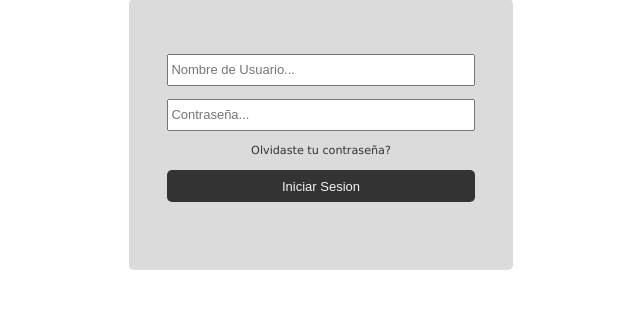
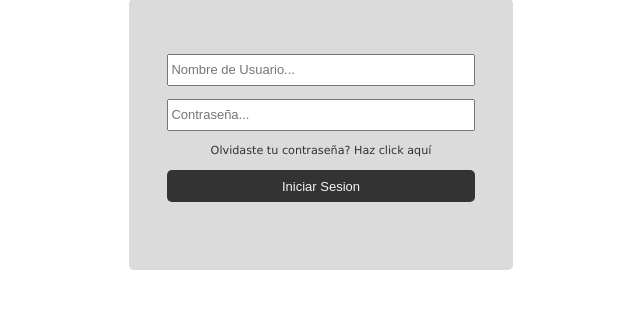
Before and after one commit to ChrisPoul/Glastore, a Flask app: page /auth/login in a window 1280 px wide. Shown: the part 195-530 px from the top of the page, without its empty margins (319-959 px from the left). Run offline with Flask 2, Linux system fonts and the light colour scheme; data that the repository does not hold is empty.

Commit message:
Changed message

```diff
--- a/Glastore/templates/auth/login.html
+++ b/Glastore/templates/auth/login.html
@@ -11,7 +11,7 @@
         <input name="{{ head }}" id="{{ head }}" placeholder="{{ heads[head] }}...">
         {% endfor %}
         <a href="#">
-            Olvidaste tu contraseña?
+            Olvidaste tu contraseña? Haz click aquí
         </a>
         <input type="submit" value="Iniciar Sesion">
     </form>
```
